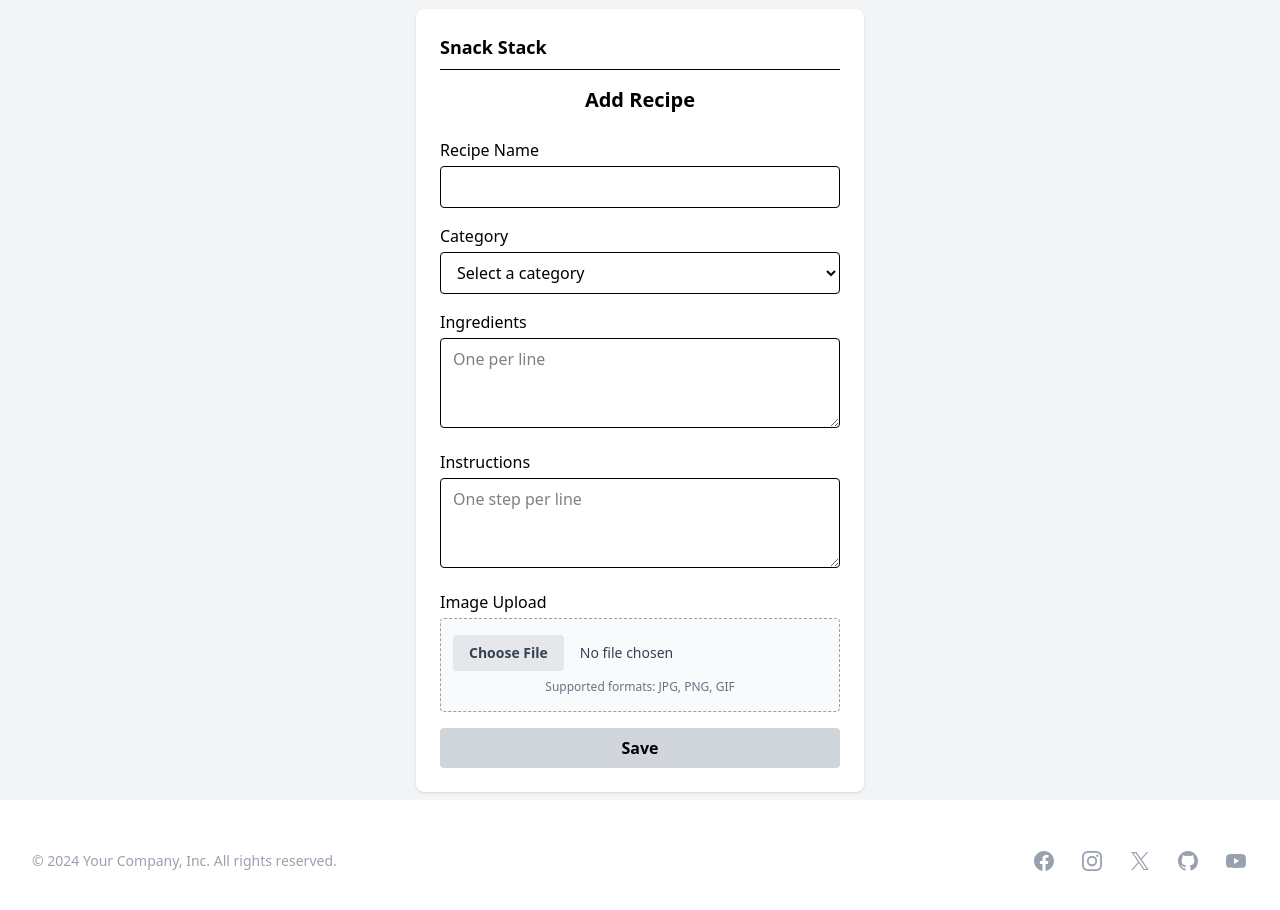
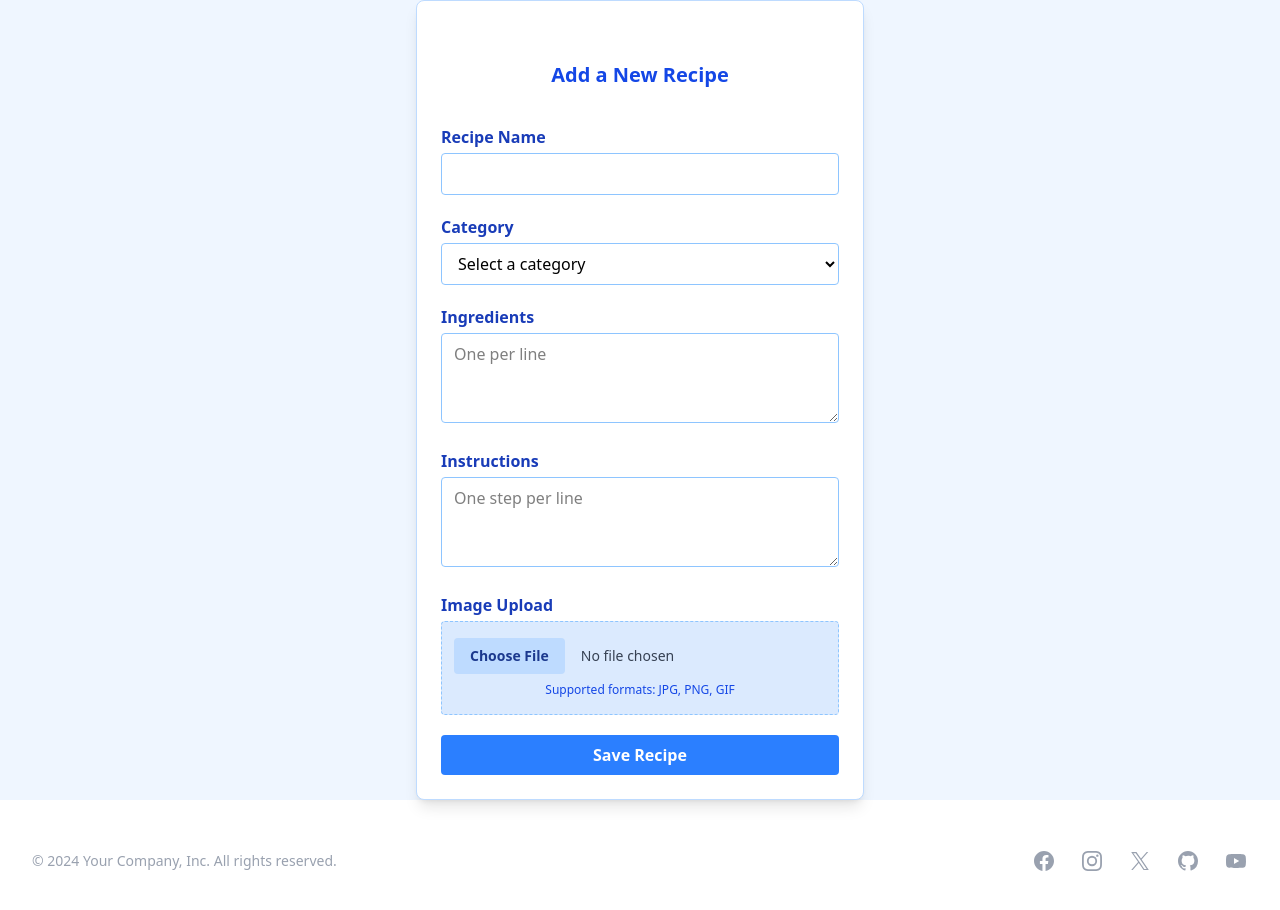
Before and after one commit to tanyapunater/snack-stack, a React app in the folder client/: page /addRecipe in a window 1280 px wide. Shown: the top 910 px of the page. Built offline with nearby package versions, Linux system fonts and the light colour scheme; the HTML template or start-up script is replaced by a standard one.

Commit message:
Resolved merge conflicts

```diff
--- a/client/src/components/Header/index.tsx
+++ b/client/src/components/Header/index.tsx
@@ -9,10 +9,9 @@ import auth from "../../utils/auth";
 
 const Header = () => {
   const navigation = [
-    { name: "Product", href: "#" },
-    { name: "Features", href: "#" },
-    { name: "Marketplace", href: "#" },
-    { name: "Company", href: "#" },
+    { name: "Home", to: "/" },  // Home tab links to the home page
+    { name: "Search", to: "/searchrecipes" },  // Search tab links to the search recipes page
+    { name: "Create Your Own", to: "/addrecipe" },  // Create Your Own tab links to the add recipe page
   ];
 
   const [mobileMenuOpen, setMobileMenuOpen] = useState(false);
@@ -41,13 +40,13 @@ const Header = () => {
           </div>
           <div className="hidden lg:flex lg:gap-x-12">
             {navigation.map((item) => (
-              <a
+              <Link
                 key={item.name}
-                href={item.href}
+                to={item.to}  // Using Link to navigate to the desired page
                 className="text-sm/6 font-semibold text-gray-900"
               >
                 {item.name}
-              </a>
+              </Link>
             ))}
           </div>
           <div className="flex flex-1 items-center justify-end gap-x-6">
@@ -126,13 +125,13 @@ const Header = () => {
               <div className="-my-6 divide-y divide-gray-500/10">
                 <div className="space-y-2 py-6">
                   {navigation.map((item) => (
-                    <a
+                    <Link
                       key={item.name}
-                      href={item.href}
+                      to={item.to}  // Updated to Link component
                       className="-mx-3 block rounded-lg px-3 py-2 text-base/7 font-semibold text-gray-900 hover:bg-gray-50"
                     >
                       {item.name}
-                    </a>
+                    </Link>
                   ))}
                 </div>
                 <div className="py-6">
--- a/client/src/pages/AddRecipe.tsx
+++ b/client/src/pages/AddRecipe.tsx
@@ -9,7 +9,6 @@ const AddRecipe = () => {
   const [imgBase64, setImgBase64] = useState("");
   const navigate = useNavigate();
 
-  // Convert file to base64
   const handleImageUpload = (e: React.ChangeEvent<HTMLInputElement>) => {
     const file = e.target.files?.[0];
     if (!file) return;
@@ -32,7 +31,7 @@ const AddRecipe = () => {
       ingredients: ingredients.split("\n").filter((i) => i.trim() !== ""),
       instructions: instructions.split("\n").filter((i) => i.trim() !== ""),
       category,
-      imgUrl: imgBase64, // store base64 image
+      imageUrl: imgBase64,
     };
 
     const storedRecipes = JSON.parse(localStorage.getItem("recipes") || "[]");
@@ -40,32 +39,28 @@ const AddRecipe = () => {
 
     console.log("Saved:", recipe);
 
-    // Clear form
-    setTitle("");
-    setCategory("");
-    setIngredients("");
-    setInstructions("");
-    setImgBase64("");
+    setTitle('');
+    setCategory('');
+    setIngredients('');
+    setInstructions('');
+    setImgBase64('');
 
-    // Go to search page
-    navigate("/searchrecipes");
+    navigate('/searchrecipes');
   };
 
   return (
-    <div className="min-h-screen flex flex-col items-center justify-center bg-gray-100 px-4">
-      <div className="w-full max-w-md bg-white rounded-lg shadow p-6">
-        <div className="flex justify-between items-center border-b pb-2 mb-4">
-          <h2 className="text-lg font-semibold">Snack Stack</h2>
-        </div>
+    <div className="min-h-screen flex flex-col items-center justify-center bg-blue-50 px-4">
+      <div className="w-full max-w-md bg-white rounded-lg shadow-lg p-6 border border-blue-200">
+      <h3 className="text-xl font-bold text-center text-blue-700 mt-9 mb-9">
+  Add a New Recipe
+</h3>
 
-        <h3 className="text-xl font-bold text-center mb-6">Add Recipe</h3>
-
-        <form onSubmit={handleSubmit} className="space-y-4">
+        <form onSubmit={handleSubmit} className="space-y-5">
           <div>
-            <label className="block font-medium mb-1">Recipe Name</label>
+            <label className="block text-blue-800 font-semibold mb-1">Recipe Name</label>
             <input
               type="text"
-              className="w-full border rounded px-3 py-2"
+              className="w-full border border-blue-300 rounded px-3 py-2 focus:outline-none focus:ring-2 focus:ring-blue-400"
               value={title}
               onChange={(e) => setTitle(e.target.value)}
               required
@@ -73,9 +68,9 @@ const AddRecipe = () => {
           </div>
 
           <div>
-            <label className="block font-medium mb-1">Category</label>
+            <label className="block text-blue-800 font-semibold mb-1">Category</label>
             <select
-              className="w-full border rounded px-3 py-2"
+              className="w-full border border-blue-300 rounded px-3 py-2 focus:outline-none focus:ring-2 focus:ring-blue-400"
               value={category}
               onChange={(e) => setCategory(e.target.value)}
               required
@@ -89,9 +84,9 @@ const AddRecipe = () => {
           </div>
 
           <div>
-            <label className="block font-medium mb-1">Ingredients</label>
+            <label className="block text-blue-800 font-semibold mb-1">Ingredients</label>
             <textarea
-              className="w-full border rounded px-3 py-2"
+              className="w-full border border-blue-300 rounded px-3 py-2 focus:outline-none focus:ring-2 focus:ring-blue-400"
               rows={3}
               placeholder="One per line"
               value={ingredients}
@@ -101,9 +96,9 @@ const AddRecipe = () => {
           </div>
 
           <div>
-            <label className="block font-medium mb-1">Instructions</label>
+            <label className="block text-blue-800 font-semibold mb-1">Instructions</label>
             <textarea
-              className="w-full border rounded px-3 py-2"
+              className="w-full border border-blue-300 rounded px-3 py-2 focus:outline-none focus:ring-2 focus:ring-blue-400"
               rows={3}
               placeholder="One step per line"
               value={instructions}
@@ -113,23 +108,21 @@ const AddRecipe = () => {
           </div>
 
           <div>
-            <label className="block font-medium mb-1">Image Upload</label>
-            <div className="w-full border border-dashed border-gray-400 rounded px-3 py-4 text-center bg-gray-50">
+            <label className="block text-blue-800 font-semibold mb-1">Image Upload</label>
+            <div className="w-full border border-dashed border-blue-300 rounded px-3 py-4 text-center bg-blue-100">
               <input
                 type="file"
                 accept="image/*"
                 onChange={handleImageUpload}
-                className="w-full text-sm text-gray-700 file:mr-4 file:py-2 file:px-4 file:rounded file:border-0 file:text-sm file:font-semibold file:bg-gray-200 file:text-gray-700 hover:file:bg-gray-300"
+                className="w-full text-sm text-gray-700 file:mr-4 file:py-2 file:px-4 file:rounded file:border-0 file:text-sm file:font-semibold file:bg-blue-200 file:text-blue-900 hover:file:bg-blue-300"
                 required
               />
-              <p className="text-xs text-gray-500 mt-2">
-                Supported formats: JPG, PNG, GIF
-              </p>
+              <p className="text-xs text-blue-700 mt-2">Supported formats: JPG, PNG, GIF</p>
             </div>
 
             {imgBase64 && (
               <div className="mt-4">
-                <p className="text-sm font-medium mb-2">Image Preview:</p>
+                <p className="text-sm font-medium text-blue-700 mb-2">Image Preview:</p>
                 <img
                   src={imgBase64}
                   alt="Preview"
@@ -141,9 +134,9 @@ const AddRecipe = () => {
 
           <button
             type="submit"
-            className="w-full bg-gray-300 hover:bg-gray-400 text-black font-semibold py-2 rounded"
+            className="w-full bg-blue-500 hover:bg-blue-600 text-white font-semibold py-2 rounded transition-colors"
           >
-            Save
+            Save Recipe
           </button>
         </form>
       </div>
--- a/client/src/pages/WelcomePage.tsx
+++ b/client/src/pages/WelcomePage.tsx
@@ -4,26 +4,37 @@ const Welcome = () => {
   const navigate = useNavigate();
 
   const handleViewRecipes = () => {
-    navigate("/searchrecipes"); // update route if needed
+    navigate('/searchrecipes');
   };
 
   return (
-    <div className="min-h-screen flex flex-col justify-between items-center bg-white text-black px-4 py-6">
+    <div className="min-h-screen flex flex-col bg-gradient-to-b from-blue-100 to-white text-gray-800">
       {/* Header */}
-      <div className="w-full flex justify-between items-center border-b pb-2">
-        <h1 className="text-xl font-semibold">Snack Stack</h1>
-      </div>
+      <header className="w-full flex justify-between items-center py-4 px-6 bg-blue-50 shadow-md">
+      <h1 className="text-2xl font-bold text-blue-700 ml-15 mt-4">🥪 Snack Stack</h1>
+      <div className="text-sm text-gray-500">{/* Optional logout or logo */}</div>
+      </header>
 
       {/* Main content */}
-      <div className="flex flex-col items-center justify-center flex-grow">
-        <h2 className="text-3xl font-bold mb-8">Welcome!</h2>
+      <main className="flex flex-col items-center justify-center flex-grow px-4 text-center">
+        <h2 className="text-4xl font-extrabold text-blue-800 mb-4">
+          Welcome to Snack Stack!
+        </h2>
+        <p className="text-lg text-gray-600 mb-8 max-w-md">
+          Discover, explore, and create your favorite recipes with ease. Dive into deliciousness now!
+        </p>
         <button
           onClick={handleViewRecipes}
-          className="bg-gray-200 hover:bg-gray-300 text-xl font-semibold py-3 px-6 rounded border border-gray-400"
+          className="bg-blue-500 hover:bg-blue-600 text-white text-lg font-semibold py-3 px-6 rounded-lg shadow transition duration-200"
         >
           View Recipes
         </button>
-      </div>
+      </main>
+
+      {/* Footer */}
+      <footer className="text-sm text-gray-500 text-center py-4">
+        © {new Date().getFullYear()} Snack Stack. All rights reserved.
+      </footer>
     </div>
   );
 };
```
Also changed, not shown: client/src/pages/SearchRecipes.tsx (+58 -20 lines).
